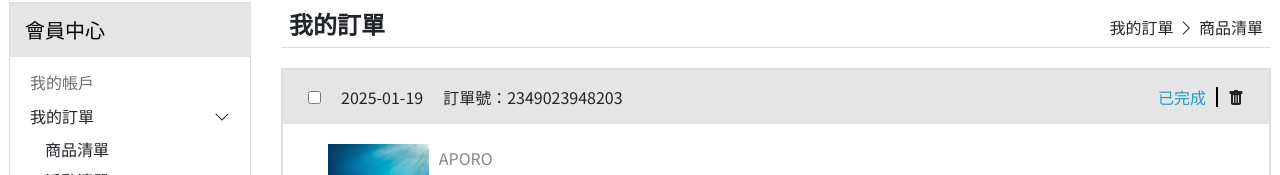
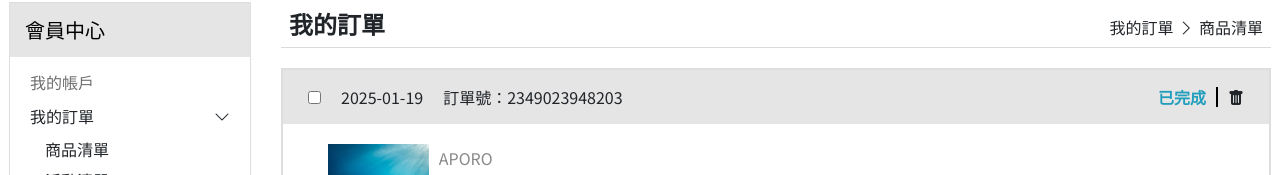
Before and after one commit to LSY0712/final-project, a Next.js app in the folder client/: page /orderProduct in a window 1280 px wide. Shown: the part 143-318 px from the top of the page. Built offline with nearby package versions, Linux system fonts and the light colour scheme.

Commit message:
add fontweight style

```diff
--- a/client/app/orderProduct/page.js
+++ b/client/app/orderProduct/page.js
@@ -56,7 +56,7 @@ export default function orderProduct() {
               <p>訂單號：2349023948203</p>
             </div>
             <div className={styles.biaoqian}>
-              <p style={{ color: '#219EBC' }}>已完成</p>
+              <p style={{ color: '#219EBC', fontWeight: '600' }}>已完成</p>
               <div className={styles.line3}></div>
               <i className="bi bi-trash-fill"></i>
             </div>
```
